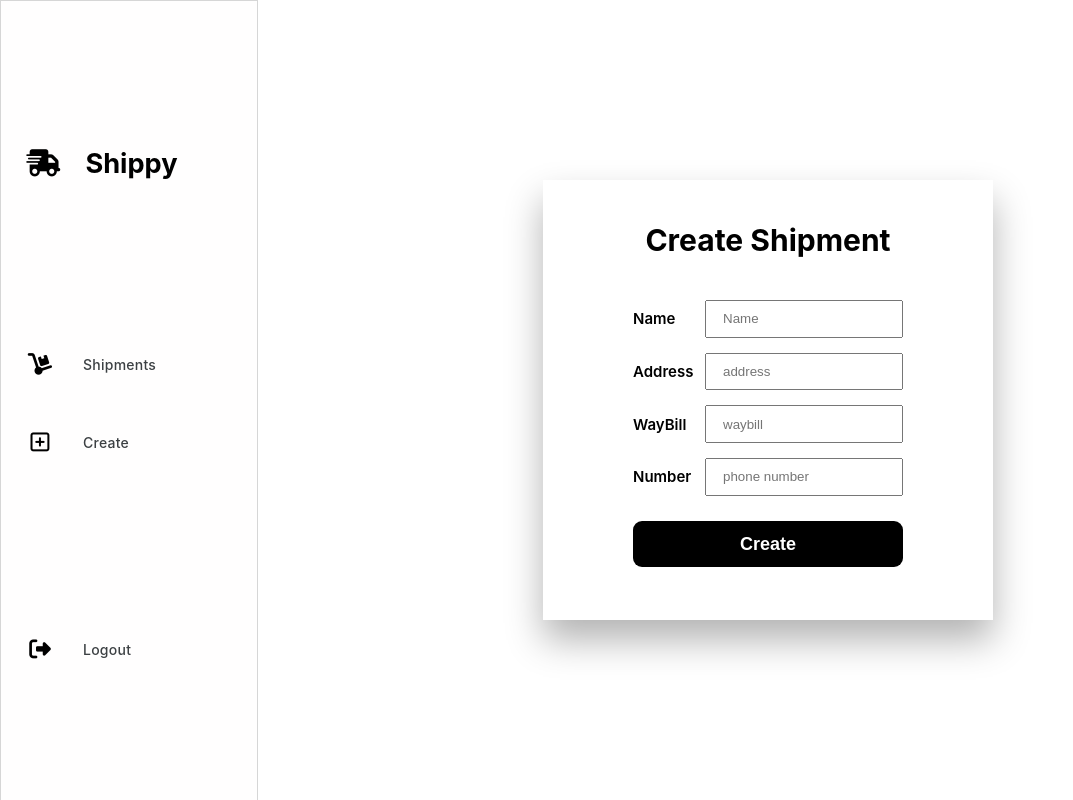
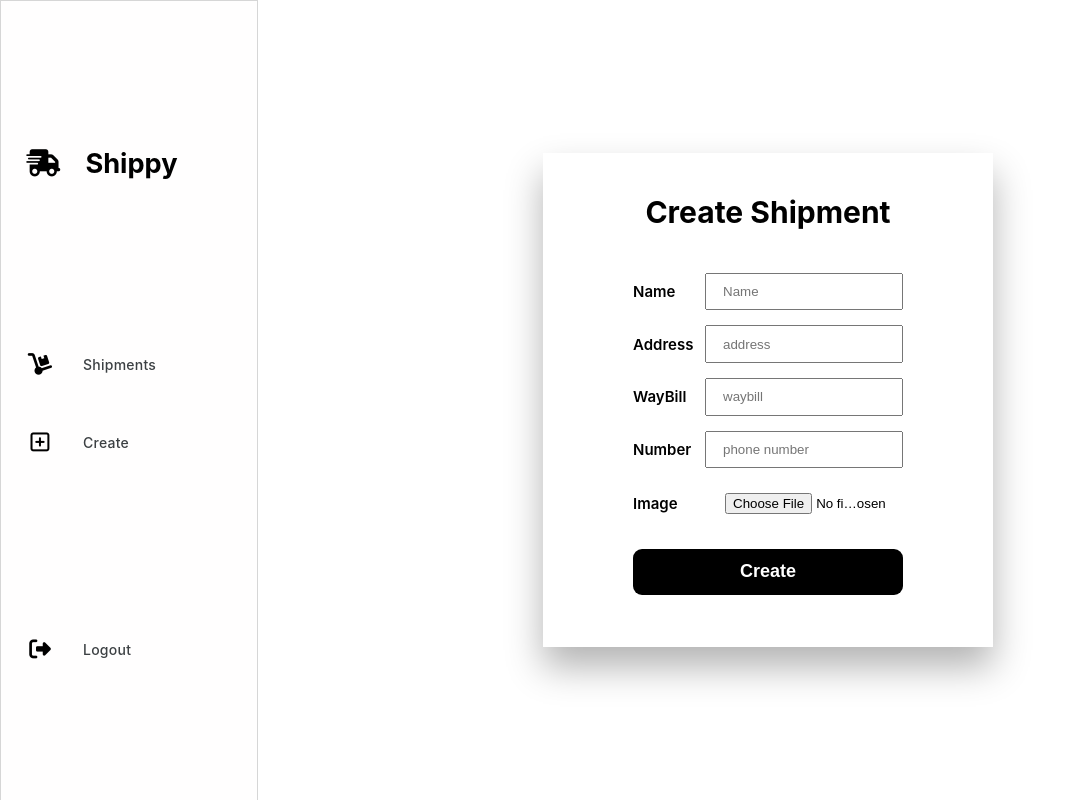
Before and after one commit to Husain-Zreik/Shipping-Platform, a React (Create React App) app in the folder platform-frontend/: page /user/create in a window 1280 px wide. Shown: the whole page, without its empty margins (0-1073 px from the left). Built offline with nearby package versions, Linux system fonts and the light colour scheme.

Commit message:
Frontend <> added image field

```diff
--- a/platform-frontend/src/componenets/ShipmentForm/index.jsx
+++ b/platform-frontend/src/componenets/ShipmentForm/index.jsx
@@ -5,28 +5,41 @@ function ShipmentForm() {
 
     const [name, setName] = useState('');
     const [error, setError] = useState('');
+    const [image, setImage] = useState(null);
     const [address, setAddress] = useState('');
     const [number, setNumber] = useState('');
     const [waybill, setWaybill] = useState('');
 
-
     const handleShipmentCreation = async (event) => {
         event.preventDefault();
 
-        if (!name || !waybill) {
+        if (!name || !waybill || !image || !address || !number) {
             setError('All fields are required');
             return;
         }
 
         try {
             createShipment(waybill, address, name, number);
+
             setName("");
+            setImage(null);
             setNumber("");
             setAddress("");
             setWaybill("");
 
         } catch (error) {
             console.error('failed:', error);
+        }
+    };
+
+    const handleImageChange = (event) => {
+        const file = event.target.files[0];
+        if (file) {
+            const reader = new FileReader();
+            reader.onload = () => {
+                setImage(reader.result.split(',')[1]);
+            };
+            reader.readAsDataURL(file);
         }
     };
 
@@ -58,6 +71,11 @@ function ShipmentForm() {
                     <input required id="number" name="number" type="text" placeholder="phone number" value={number} onChange={(e) => setNumber(e.target.value)} />
                 </div>
 
+                <div className="label-input">
+                    <label htmlFor="image">Image </label>
+                    <input required id="image" name="image" type="file" onChange={handleImageChange} />
+                </div>
+
                 {error && <p className="error-message">{error}</p>}
 
                 <button className='black-button' type="submit" onClick={handleShipmentCreation}>Create</button>
```
